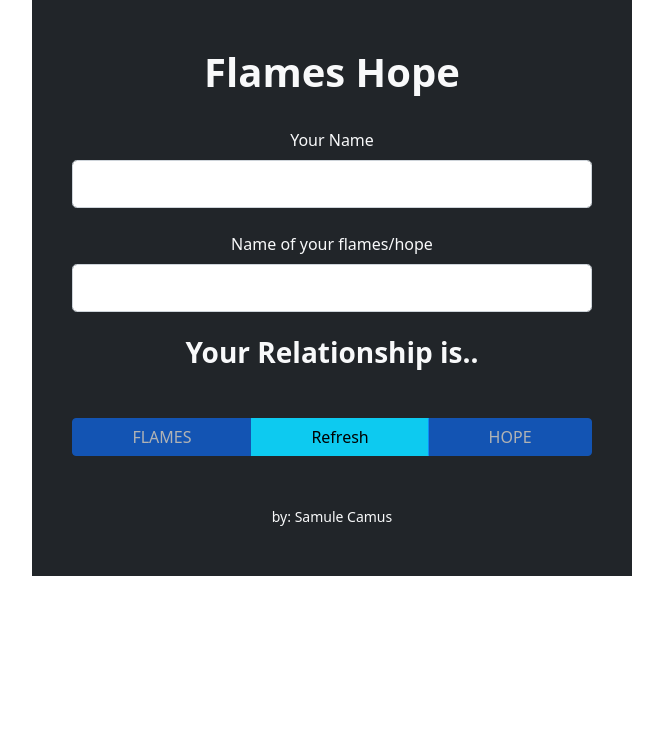
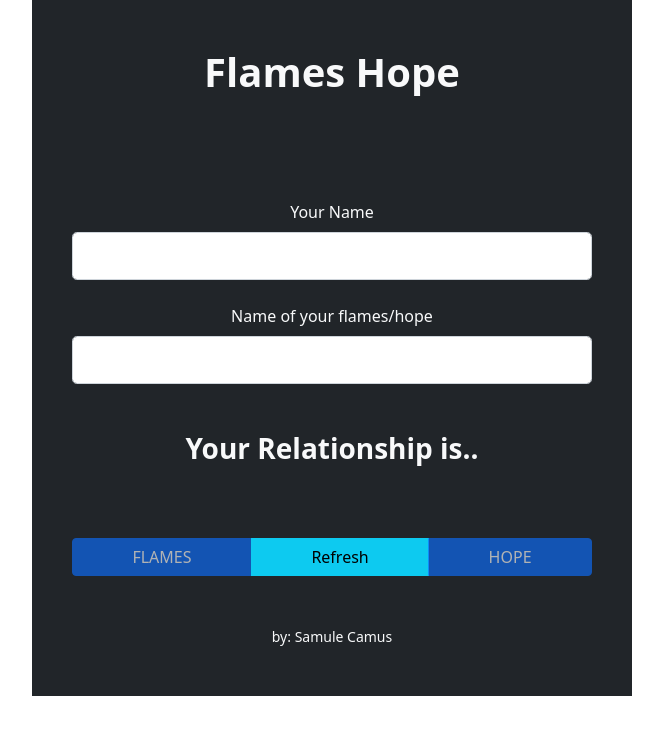
Before and after one commit to elmaus/flames-hope, a React (Create React App) app: page / in a window 1280 px wide. Shown: the top 734 px of the page, without its empty margins (308-971 px from the left). Built offline with nearby package versions, Linux system fonts and the light colour scheme.

Commit message:
something

```diff
--- a/src/App.js
+++ b/src/App.js
@@ -32,15 +32,15 @@ function App() {
 
   return (
     <div className="App pb-5 bg-dark">
-      <h1 className="text-light pt-5 fw-bold">Flames Hope</h1>
+      <h1 className="text-light p-5 fw-bold">Flames Hope</h1>
 
       <div>
-	  	<label class="form-label text-light pt-4">Your Name</label>
+	  	<label class="form-label text-light pt-5">Your Name</label>
         <input id="input1" className="form-control form-control-lg" type="text" onChange={e => {onTyping1(e.target.value)}}/>
         <label class="form-label text-light pt-4">Name of your flames/hope</label>
         <input id="input2" className="form-control form-control-lg" type="text" onChange={e => {onTyping2(e.target.value)}}/>
 
-		<h3 className="text-light p-4 fw-bold">{result}</h3>
+		<h3 className="text-light p-5 fw-bold">{result}</h3>
 
 		<Buttons isactive={(name1 && name2) ? "" : "disabled"} toset={finalResult} res={reset} name1={name1} name2={name2}/>
       </div>
```
